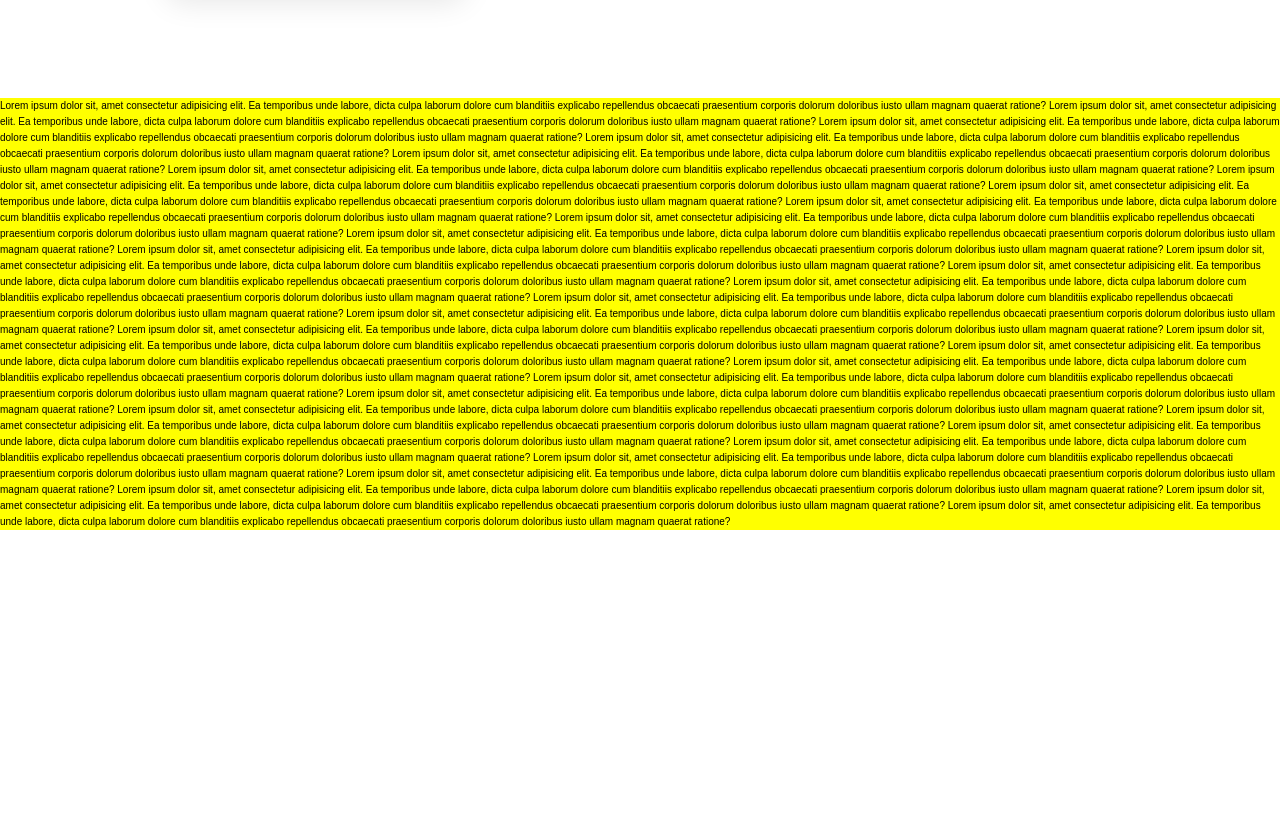
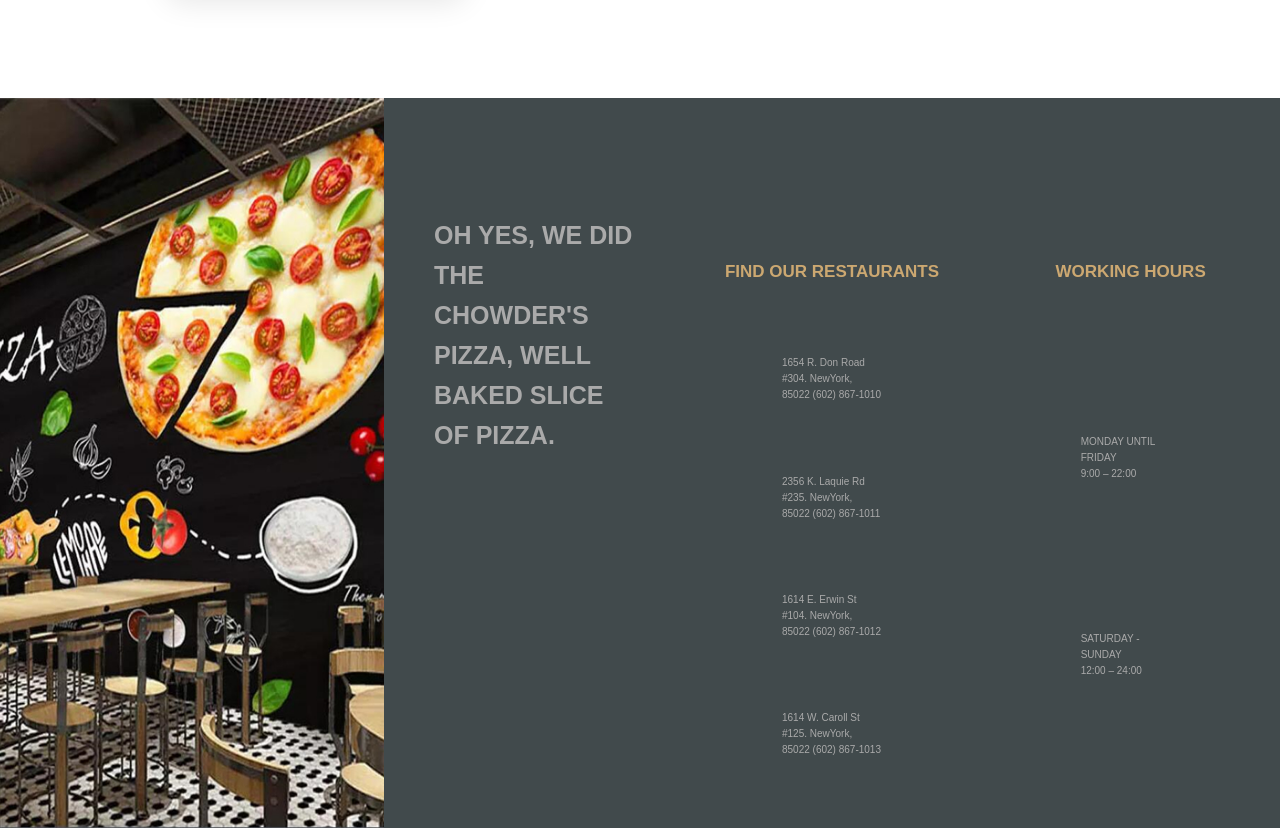
Before and after one commit to adibrisan/next-pizza-restaurant, a Next.js app: page / in a window 1280 px wide. Shown: the part 4374-5202 px from the top of the page. Before the commit the page ends 4904 px from the top, so only its background shows below. Built offline with nearby package versions, Linux system fonts and the light colour scheme.

Commit message:
Finished footer design

```diff
--- a/components/layout/Footer.jsx
+++ b/components/layout/Footer.jsx
@@ -1,117 +1,48 @@
 import React from "react";
+import Image from "next/image";
 
 import styles from "../../styles/Footer.module.css";
 
 const Footer = () => {
   return (
     <div className={styles.container}>
-      Lorem ipsum dolor sit, amet consectetur adipisicing elit. Ea temporibus
-      unde labore, dicta culpa laborum dolore cum blanditiis explicabo
-      repellendus obcaecati praesentium corporis dolorum doloribus iusto ullam
-      magnam quaerat ratione? Lorem ipsum dolor sit, amet consectetur
-      adipisicing elit. Ea temporibus unde labore, dicta culpa laborum dolore
-      cum blanditiis explicabo repellendus obcaecati praesentium corporis
-      dolorum doloribus iusto ullam magnam quaerat ratione? Lorem ipsum dolor
-      sit, amet consectetur adipisicing elit. Ea temporibus unde labore, dicta
-      culpa laborum dolore cum blanditiis explicabo repellendus obcaecati
-      praesentium corporis dolorum doloribus iusto ullam magnam quaerat ratione?
-      Lorem ipsum dolor sit, amet consectetur adipisicing elit. Ea temporibus
-      unde labore, dicta culpa laborum dolore cum blanditiis explicabo
-      repellendus obcaecati praesentium corporis dolorum doloribus iusto ullam
-      magnam quaerat ratione? Lorem ipsum dolor sit, amet consectetur
-      adipisicing elit. Ea temporibus unde labore, dicta culpa laborum dolore
-      cum blanditiis explicabo repellendus obcaecati praesentium corporis
-      dolorum doloribus iusto ullam magnam quaerat ratione? Lorem ipsum dolor
-      sit, amet consectetur adipisicing elit. Ea temporibus unde labore, dicta
-      culpa laborum dolore cum blanditiis explicabo repellendus obcaecati
-      praesentium corporis dolorum doloribus iusto ullam magnam quaerat ratione?
-      Lorem ipsum dolor sit, amet consectetur adipisicing elit. Ea temporibus
-      unde labore, dicta culpa laborum dolore cum blanditiis explicabo
-      repellendus obcaecati praesentium corporis dolorum doloribus iusto ullam
-      magnam quaerat ratione? Lorem ipsum dolor sit, amet consectetur
-      adipisicing elit. Ea temporibus unde labore, dicta culpa laborum dolore
-      cum blanditiis explicabo repellendus obcaecati praesentium corporis
-      dolorum doloribus iusto ullam magnam quaerat ratione? Lorem ipsum dolor
-      sit, amet consectetur adipisicing elit. Ea temporibus unde labore, dicta
-      culpa laborum dolore cum blanditiis explicabo repellendus obcaecati
-      praesentium corporis dolorum doloribus iusto ullam magnam quaerat ratione?
-      Lorem ipsum dolor sit, amet consectetur adipisicing elit. Ea temporibus
-      unde labore, dicta culpa laborum dolore cum blanditiis explicabo
-      repellendus obcaecati praesentium corporis dolorum doloribus iusto ullam
-      magnam quaerat ratione? Lorem ipsum dolor sit, amet consectetur
-      adipisicing elit. Ea temporibus unde labore, dicta culpa laborum dolore
-      cum blanditiis explicabo repellendus obcaecati praesentium corporis
-      dolorum doloribus iusto ullam magnam quaerat ratione? Lorem ipsum dolor
-      sit, amet consectetur adipisicing elit. Ea temporibus unde labore, dicta
-      culpa laborum dolore cum blanditiis explicabo repellendus obcaecati
-      praesentium corporis dolorum doloribus iusto ullam magnam quaerat ratione?
-      Lorem ipsum dolor sit, amet consectetur adipisicing elit. Ea temporibus
-      unde labore, dicta culpa laborum dolore cum blanditiis explicabo
-      repellendus obcaecati praesentium corporis dolorum doloribus iusto ullam
-      magnam quaerat ratione? Lorem ipsum dolor sit, amet consectetur
-      adipisicing elit. Ea temporibus unde labore, dicta culpa laborum dolore
-      cum blanditiis explicabo repellendus obcaecati praesentium corporis
-      dolorum doloribus iusto ullam magnam quaerat ratione? Lorem ipsum dolor
-      sit, amet consectetur adipisicing elit. Ea temporibus unde labore, dicta
-      culpa laborum dolore cum blanditiis explicabo repellendus obcaecati
-      praesentium corporis dolorum doloribus iusto ullam magnam quaerat ratione?
-      Lorem ipsum dolor sit, amet consectetur adipisicing elit. Ea temporibus
-      unde labore, dicta culpa laborum dolore cum blanditiis explicabo
-      repellendus obcaecati praesentium corporis dolorum doloribus iusto ullam
-      magnam quaerat ratione? Lorem ipsum dolor sit, amet consectetur
-      adipisicing elit. Ea temporibus unde labore, dicta culpa laborum dolore
-      cum blanditiis explicabo repellendus obcaecati praesentium corporis
-      dolorum doloribus iusto ullam magnam quaerat ratione? Lorem ipsum dolor
-      sit, amet consectetur adipisicing elit. Ea temporibus unde labore, dicta
-      culpa laborum dolore cum blanditiis explicabo repellendus obcaecati
-      praesentium corporis dolorum doloribus iusto ullam magnam quaerat ratione?
-      Lorem ipsum dolor sit, amet consectetur adipisicing elit. Ea temporibus
-      unde labore, dicta culpa laborum dolore cum blanditiis explicabo
-      repellendus obcaecati praesentium corporis dolorum doloribus iusto ullam
-      magnam quaerat ratione? Lorem ipsum dolor sit, amet consectetur
-      adipisicing elit. Ea temporibus unde labore, dicta culpa laborum dolore
-      cum blanditiis explicabo repellendus obcaecati praesentium corporis
-      dolorum doloribus iusto ullam magnam quaerat ratione? Lorem ipsum dolor
-      sit, amet consectetur adipisicing elit. Ea temporibus unde labore, dicta
-      culpa laborum dolore cum blanditiis explicabo repellendus obcaecati
-      praesentium corporis dolorum doloribus iusto ullam magnam quaerat ratione?
-      Lorem ipsum dolor sit, amet consectetur adipisicing elit. Ea temporibus
-      unde labore, dicta culpa laborum dolore cum blanditiis explicabo
-      repellendus obcaecati praesentium corporis dolorum doloribus iusto ullam
-      magnam quaerat ratione? Lorem ipsum dolor sit, amet consectetur
-      adipisicing elit. Ea temporibus unde labore, dicta culpa laborum dolore
-      cum blanditiis explicabo repellendus obcaecati praesentium corporis
-      dolorum doloribus iusto ullam magnam quaerat ratione? Lorem ipsum dolor
-      sit, amet consectetur adipisicing elit. Ea temporibus unde labore, dicta
-      culpa laborum dolore cum blanditiis explicabo repellendus obcaecati
-      praesentium corporis dolorum doloribus iusto ullam magnam quaerat ratione?
-      Lorem ipsum dolor sit, amet consectetur adipisicing elit. Ea temporibus
-      unde labore, dicta culpa laborum dolore cum blanditiis explicabo
-      repellendus obcaecati praesentium corporis dolorum doloribus iusto ullam
-      magnam quaerat ratione? Lorem ipsum dolor sit, amet consectetur
-      adipisicing elit. Ea temporibus unde labore, dicta culpa laborum dolore
-      cum blanditiis explicabo repellendus obcaecati praesentium corporis
-      dolorum doloribus iusto ullam magnam quaerat ratione? Lorem ipsum dolor
-      sit, amet consectetur adipisicing elit. Ea temporibus unde labore, dicta
-      culpa laborum dolore cum blanditiis explicabo repellendus obcaecati
-      praesentium corporis dolorum doloribus iusto ullam magnam quaerat ratione?
-      Lorem ipsum dolor sit, amet consectetur adipisicing elit. Ea temporibus
-      unde labore, dicta culpa laborum dolore cum blanditiis explicabo
-      repellendus obcaecati praesentium corporis dolorum doloribus iusto ullam
-      magnam quaerat ratione? Lorem ipsum dolor sit, amet consectetur
-      adipisicing elit. Ea temporibus unde labore, dicta culpa laborum dolore
-      cum blanditiis explicabo repellendus obcaecati praesentium corporis
-      dolorum doloribus iusto ullam magnam quaerat ratione? Lorem ipsum dolor
-      sit, amet consectetur adipisicing elit. Ea temporibus unde labore, dicta
-      culpa laborum dolore cum blanditiis explicabo repellendus obcaecati
-      praesentium corporis dolorum doloribus iusto ullam magnam quaerat ratione?
-      Lorem ipsum dolor sit, amet consectetur adipisicing elit. Ea temporibus
-      unde labore, dicta culpa laborum dolore cum blanditiis explicabo
-      repellendus obcaecati praesentium corporis dolorum doloribus iusto ullam
-      magnam quaerat ratione? Lorem ipsum dolor sit, amet consectetur
-      adipisicing elit. Ea temporibus unde labore, dicta culpa laborum dolore
-      cum blanditiis explicabo repellendus obcaecati praesentium corporis
-      dolorum doloribus iusto ullam magnam quaerat ratione?
+      <div className={styles.footerImg}>
+        <Image
+          src="/img/footer.jpeg"
+          alt="footer img"
+          layout="fill"
+          objectFit="cover"
+        />
+      </div>
+      <h3 className={styles.footerTitle}>
+        Oh yes, we did the Chowder&apos;s pizza, well baked slice of pizza.
+      </h3>
+      <div className={styles.addressContainer}>
+        <h4>Find our restaurants</h4>
+        <p className={styles.address}>
+          1654 R. Don Road #304. NewYork, 85022 (602) 867-1010
+        </p>
+        <p className={styles.address}>
+          2356 K. Laquie Rd #235. NewYork, 85022 (602) 867-1011
+        </p>
+        <p className={styles.address}>
+          1614 E. Erwin St #104. NewYork, 85022 (602) 867-1012
+        </p>
+        <p className={styles.address}>
+          1614 W. Caroll St #125. NewYork, 85022 (602) 867-1013
+        </p>
+      </div>
+      <div className={styles.workContainer}>
+        <h4>Working hours</h4>
+        <p className={styles.address}>
+          MONDAY UNTIL FRIDAY
+          <br /> 9:00 – 22:00
+        </p>
+        <p className={styles.address}>
+          SATURDAY - SUNDAY
+          <br /> 12:00 – 24:00
+        </p>
+      </div>
     </div>
   );
 };
--- a/styles/Footer.module.css
+++ b/styles/Footer.module.css
@@ -1,3 +1,56 @@
 .container {
-  background-color: yellow;
+  background-color: var(--soft-black);
+  height: calc(100vh - 7rem);
+
+  display: grid;
+  grid-template-columns: 30vw repeat(3, 1fr);
 }
+
+.container .footerImg {
+  grid-column: 1 / 1;
+  position: relative;
+}
+
+.footerTitle {
+  grid-column: 2 / 2;
+  align-self: center;
+  padding: 5rem;
+  text-transform: uppercase;
+  font-size: 2.5rem;
+  font-family: var(--font-primary);
+  color: var(--color-grey-light-2);
+  transform: translateY(-16vh);
+}
+
+.addressContainer {
+  grid-column: 3 / 4;
+  display: grid;
+  grid-template-columns: 1fr;
+  justify-items: center;
+  margin-top: 20vh;
+}
+
+.addressContainer h4 {
+  text-transform: uppercase;
+  font-size: 1.7rem;
+  color: var(--color-laser);
+}
+
+.address {
+  width: 10rem;
+  color: var(--color-grey-light-2);
+}
+
+.workContainer {
+  grid: 4 / -1;
+  display: grid;
+  grid-template-columns: 1fr;
+  justify-items: center;
+  margin-top: 20vh;
+}
+
+.workContainer h4 {
+  text-transform: uppercase;
+  font-size: 1.7rem;
+  color: var(--color-laser);
+}
--- a/styles/globals.css
+++ b/styles/globals.css
@@ -8,6 +8,10 @@
 
   --color-grey-dark-1: #73777b;
   --color-grey-dark-2: #112b3c;
+
+  --soft-black: #414a4c;
+
+  --color-laser: #cca871;
 
   --font-primary: "Nunito", sans-serif;
 }
```
Also changed, not shown: public/img/footer.jpeg (added).
